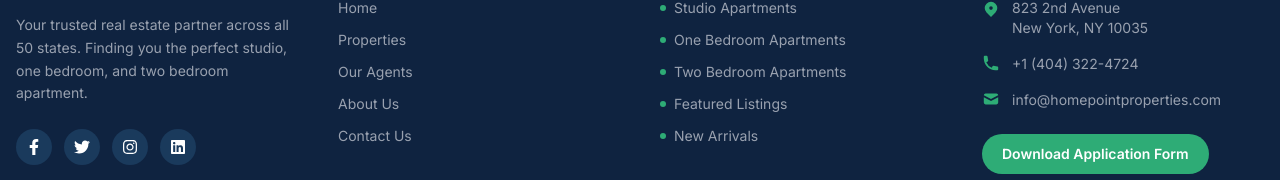
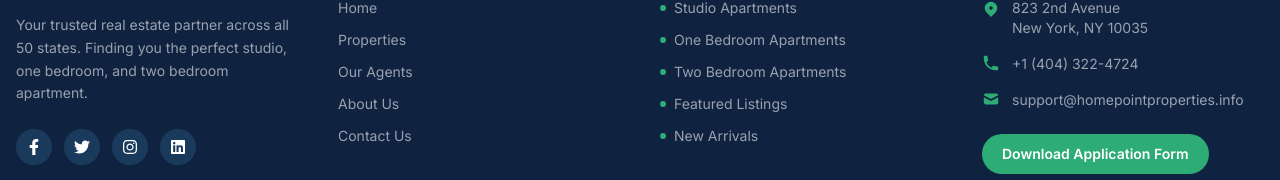
Before and after one commit to Ahmedino3313/HomePoint, a React (Vite) app: page / in a window 1280 px wide. Shown: the part 3862-4042 px from the top of the page. Built offline with nearby package versions, Linux system fonts and the light colour scheme; no server answers.

Commit message:
update mail

```diff
--- a/src/components/Footer.jsx
+++ b/src/components/Footer.jsx
@@ -120,8 +120,8 @@ function Footer() {
                             </li>
                             <li className="flex items-start gap-3">
                                 <HiMail size={18} style={{ color: '#2eac76' }} className="shrink-0" />
-                                <a href="mailto:info@homepointproperties.com" className="text-gray-400 text-sm hover:text-white transition-all duration-300">
-                                    info@homepointproperties.com
+                                <a href="mailto:support@homepointproperties.info" className="text-gray-400 text-sm hover:text-white transition-all duration-300">
+                                    support@homepointproperties.info
                                 </a>
                             </li>
                         </ul>
--- a/src/pages/Contact.jsx
+++ b/src/pages/Contact.jsx
@@ -117,11 +117,11 @@ function Contact() {
                             {
                                 icon: <HiMail size={22} />,
                                 title: 'Email',
-                                value: 'info@homepointproperties.com',
+                                value: 'support@homepointproperties.info',
                                 sub: 'We reply within 24 hours',
                                 bg: '#e8f0fb',
                                 color: '#2d7dd2',
-                                href: 'mailto:info@homepointproperties.com',
+                                href: 'mailto:support@homepointproperties.info',
                             },
                             {
                                 icon: <HiLocationMarker size={22} />,
```
